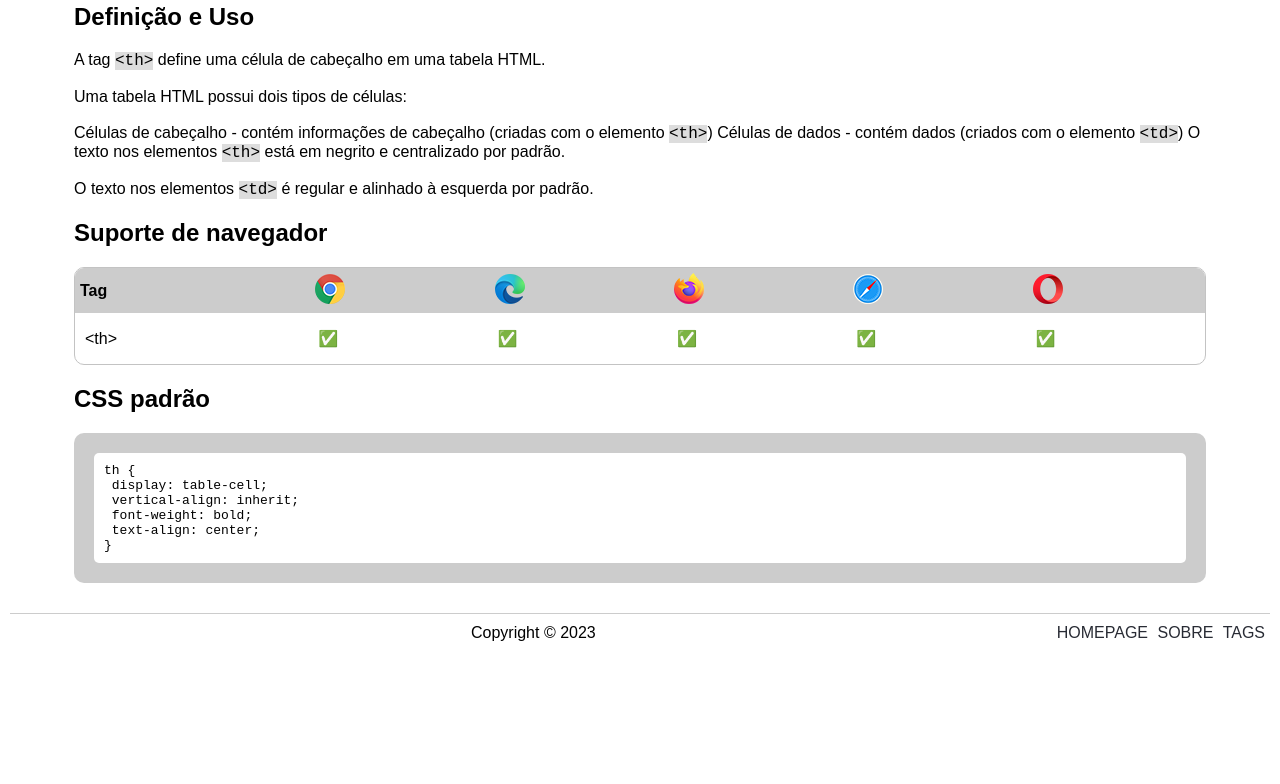
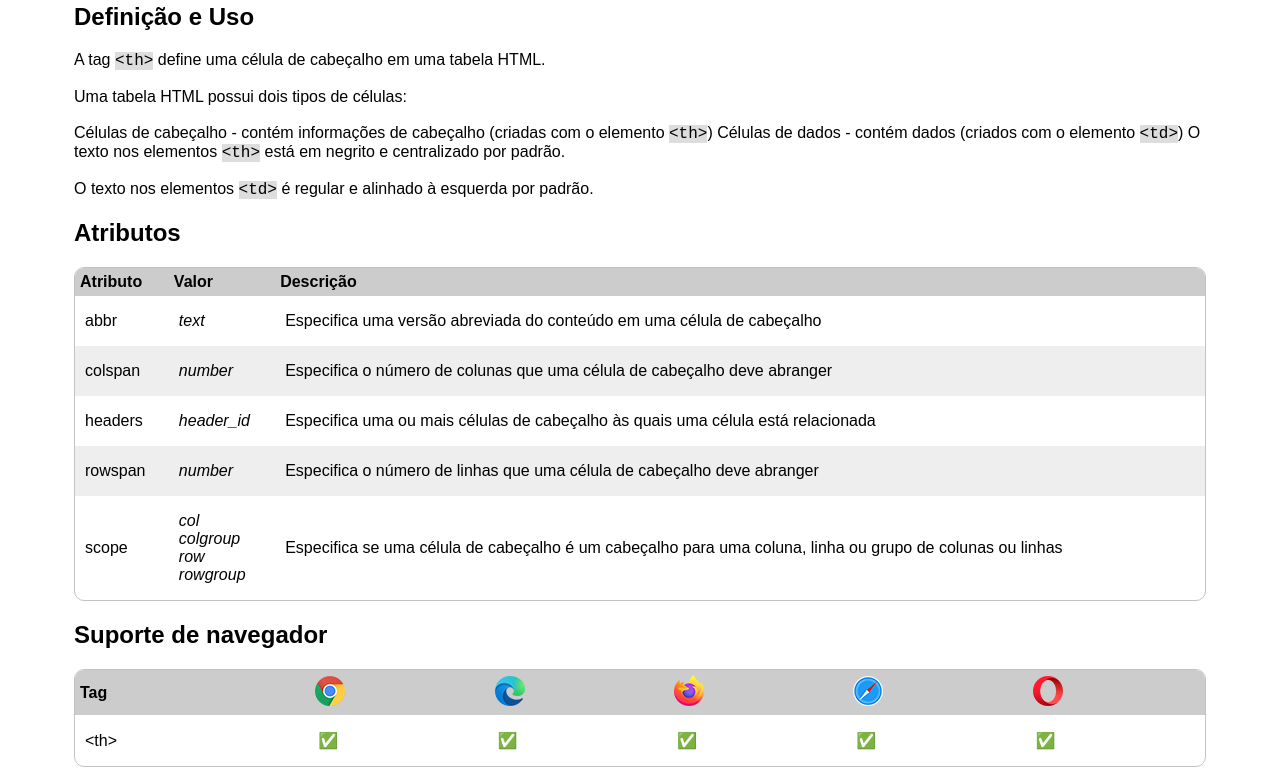
Before and after one commit to jv-amorim/ifnmg-dev-web-w3s-clone, a plain HTML site: page tags/th.html in a window 1280 px wide. Shown: the part 588-1372 px from the top of the page. Before the commit the page ends 1249 px from the top, so only its background shows below. Drawn offline with Linux system fonts and the light colour scheme.

Commit message:
Adicionados atributos que faltavam

```diff
--- a/tags/th.html
+++ b/tags/th.html
@@ -64,6 +64,55 @@
         O texto nos elementos <span class="tag-span">&lt;td></span> é regular e alinhado à esquerda por padrão.
       </p>
 
+      <h2>Atributos</h2>
+      <table>
+        <tr>
+          <th>Atributo</th>
+          <th>Valor</th>
+          <th>Descrição</th>
+        </tr>
+        <tr>
+          <td>abbr</td>
+          <td><i>text</i></td>
+          <td>
+            Especifica uma versão abreviada do conteúdo em uma célula de cabeçalho
+          </td>
+        </tr>
+        <tr>
+          <td>colspan</td>
+          <td><i>number</i></td>
+          <td>
+            Especifica o número de colunas que uma célula de cabeçalho deve abranger
+          </td>
+        </tr>
+        <tr>
+          <td>headers</td>
+          <td><i>header_id</i></td>
+          <td>
+            Especifica uma ou mais células de cabeçalho às quais uma célula está relacionada
+          </td>
+        </tr>
+        <tr>
+          <td>rowspan</td>
+          <td><i>number</i></td>
+          <td>
+            Especifica o número de linhas que uma célula de cabeçalho deve abranger
+          </td>
+        </tr>
+        <tr>
+          <td>scope</td>
+          <td>
+            <i>col<br>
+            colgroup<br>
+            row<br>
+            rowgroup</i>
+          </td>
+          <td>
+            Especifica se uma célula de cabeçalho é um cabeçalho para uma coluna, linha ou grupo de colunas ou linhas
+          </td>
+        </tr>
+      </table>
+
       <h2>Suporte de navegador</h2>
       <table class="browser-support">
         <tr>
```
Also changed, not shown: tags/body.html (+3 -0 lines), tags/section.html (+3 -0 lines), tags/title.html (+3 -0 lines), tags/tr.html (+3 -0 lines).
